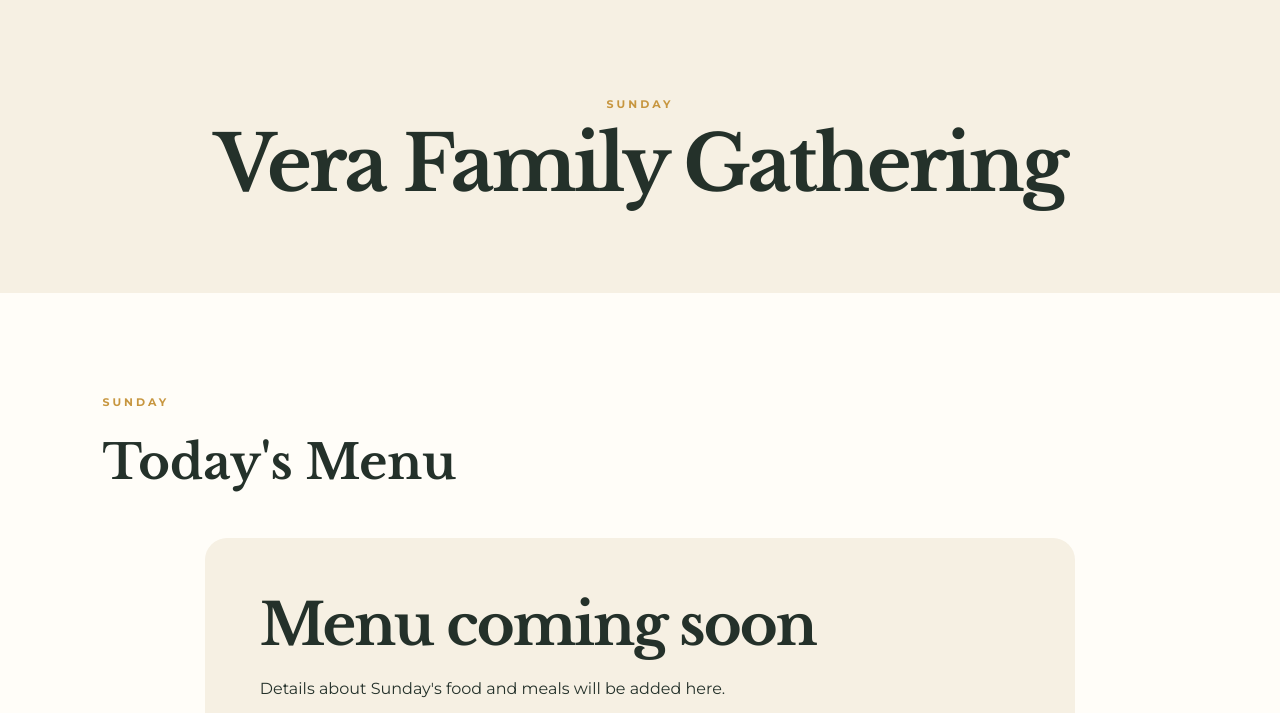
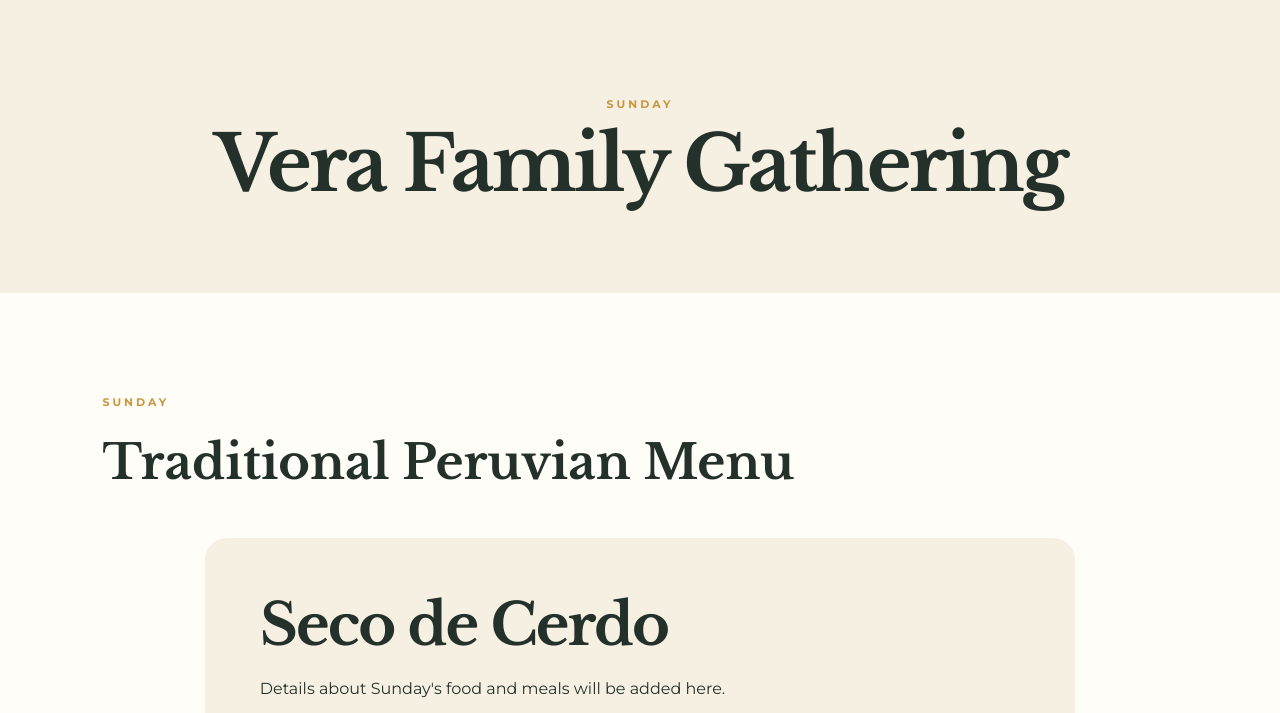
Before and after one commit to falcondeveloper/verapachamanca, a plain HTML site: page menu.html in a window 1280 px wide. Shown: the part 87-800 px from the top of the page. Drawn offline with nearby package versions, Linux system fonts and the light colour scheme.

Commit message:
Update menu title and dish name

```diff
--- a/menu.html
+++ b/menu.html
@@ -76,14 +76,14 @@
       <div class="archive-toolbar">
         <div>
           <p class="eyebrow">Sunday</p>
-          <h2>Today's Menu</h2>
+          <h2>Traditional Peruvian Menu</h2>
         </div>
       </div>
 
 
       <div class="upload-callout">
         <div>
-          <h2>Menu coming soon</h2>
+          <h2>Seco de Cerdo</h2>
           <p>Details about Sunday's food and meals will be added here.</p>
         </div>
       </div>
```
